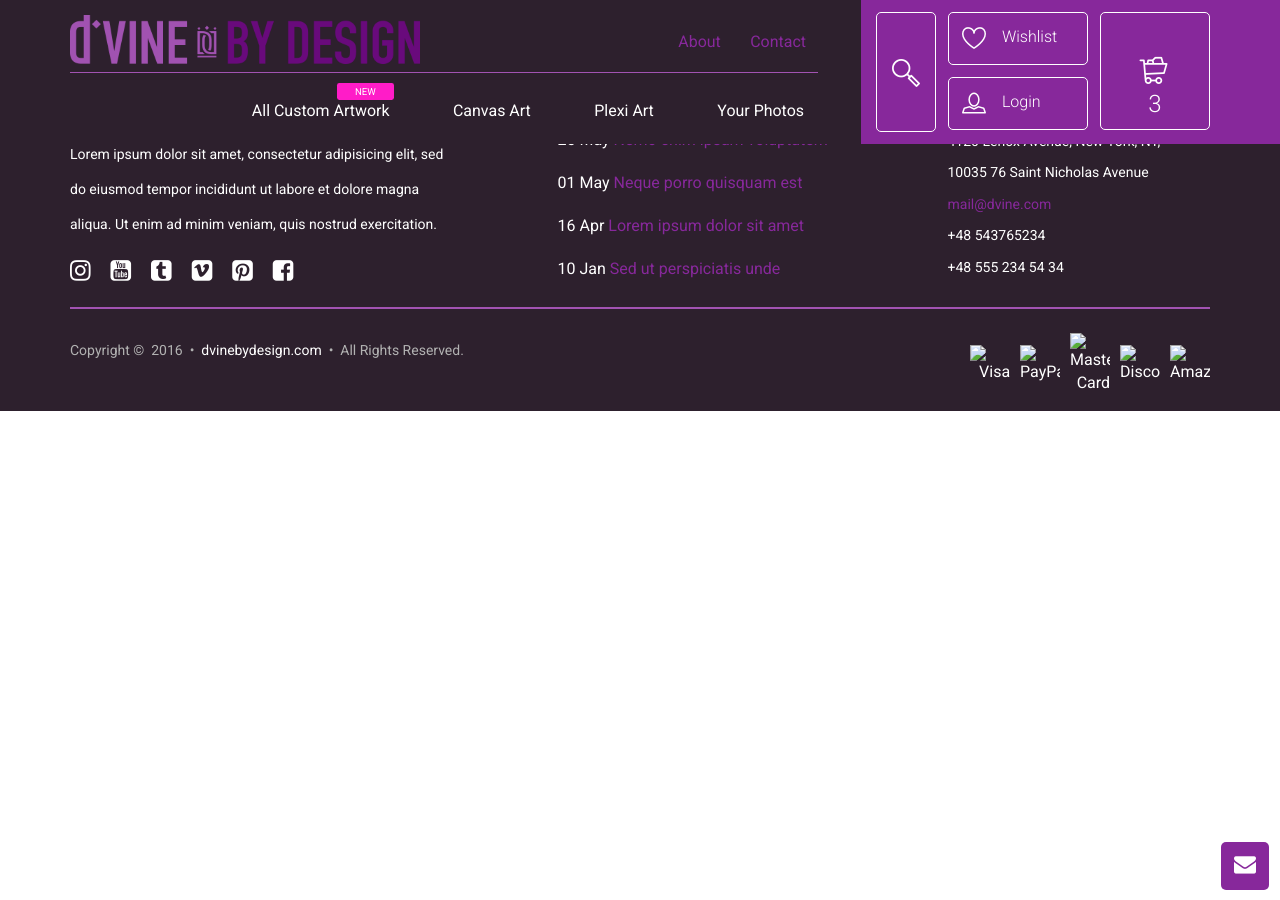
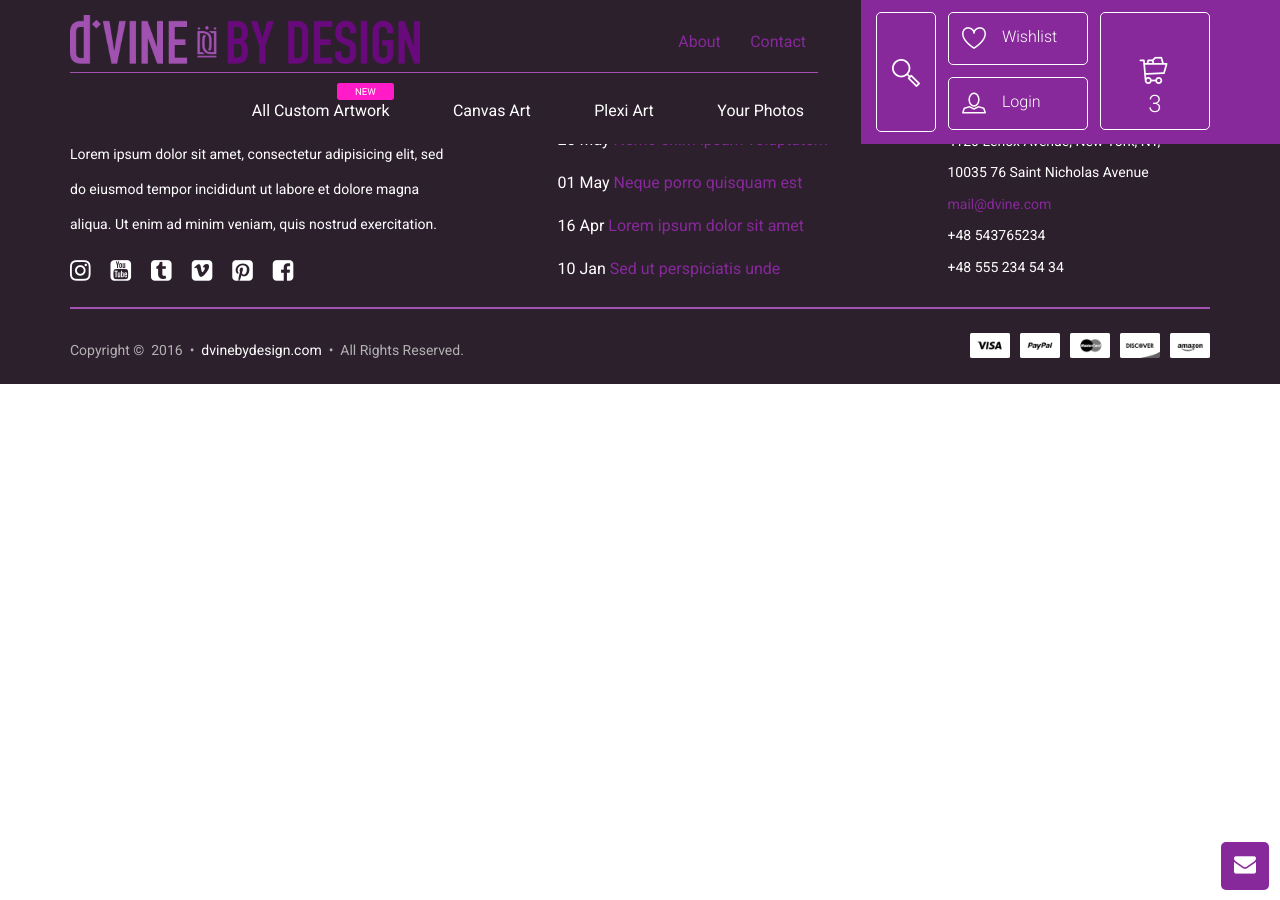
Before and after one commit to dmanzer2/dvinebydesign-static, a Jekyll site: the page built from pricing/pricing.html, in a window 1280 px wide. Built offline with Jekyll 4.4.1, drawn with Linux system fonts in a browser that asks for light colours; nearby versions of some CDN libraries; library files that are not in the unit come from our copies.

Commit message:
minor link fix

```diff
--- a/_includes/footer.html
+++ b/_includes/footer.html
@@ -46,11 +46,11 @@
         </div>
         <div class="col-lg-5 col-md-5 col-sm-5">
           <div class="payment">
-            <img src="{{ site.baseurl }}assets/img/payment/visa.png" alt="Visa"/>
-            <img src="{{ site.baseurl }}assets/img/payment/paypal.png" alt="PayPal"/>
-            <img src="{{ site.baseurl }}assets/img/payment/master.png" alt="Master Card"/>
-            <img src="{{ site.baseurl }}assets/img/payment/discover.png" alt="Discover"/>
-            <img src="{{ site.baseurl }}assets/img/payment/amazon.png" alt="Amazon"/>
+            <img src="{{ site.baseurl }}/assets/img/payment/visa.png" alt="Visa"/>
+            <img src="{{ site.baseurl }}/assets/img/payment/paypal.png" alt="PayPal"/>
+            <img src="{{ site.baseurl }}/assets/img/payment/master.png" alt="Master Card"/>
+            <img src="{{ site.baseurl }}/assets/img/payment/discover.png" alt="Discover"/>
+            <img src="{{ site.baseurl }}/assets/img/payment/amazon.png" alt="Amazon"/>
           </div>
         </div>
       </div>
```
